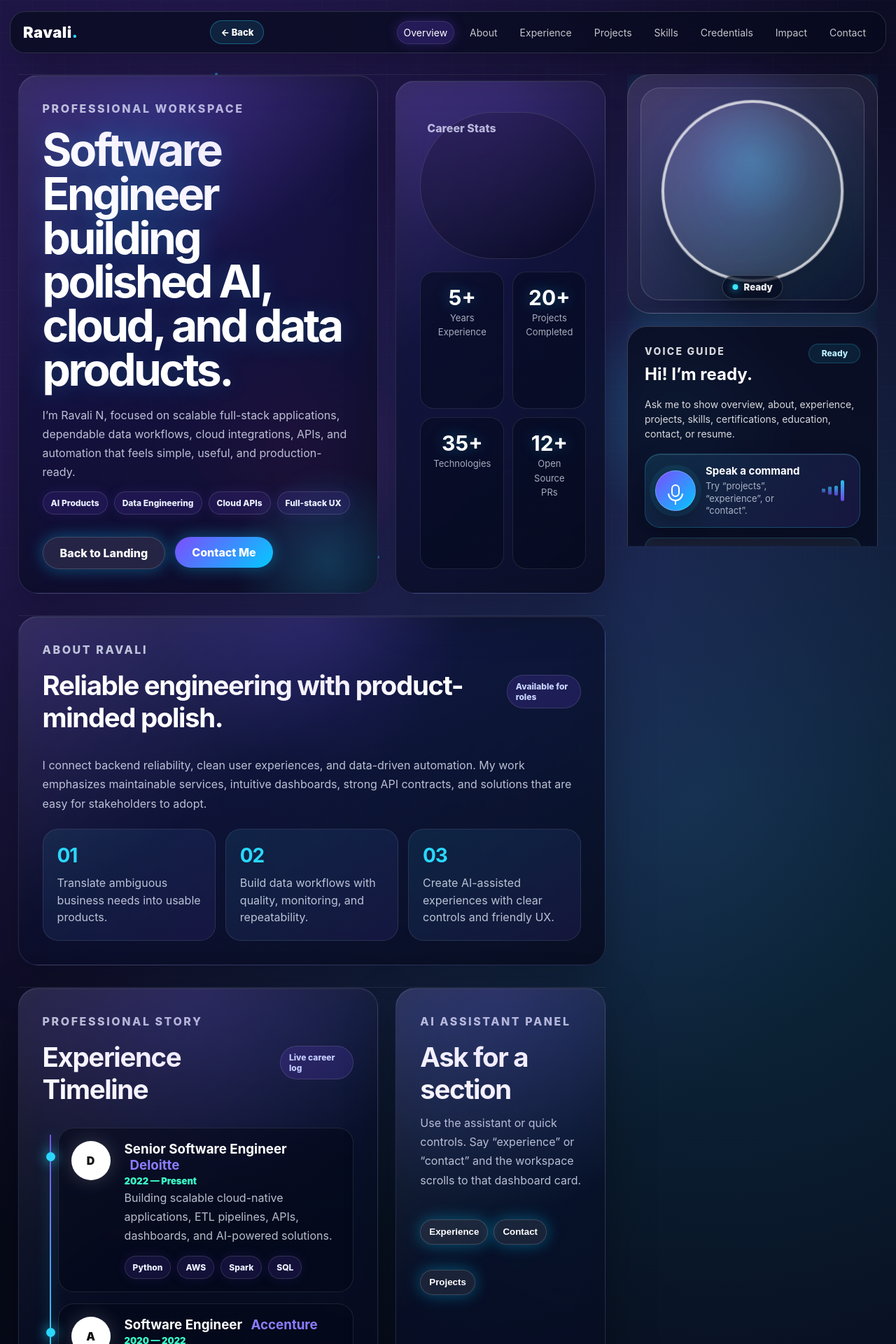
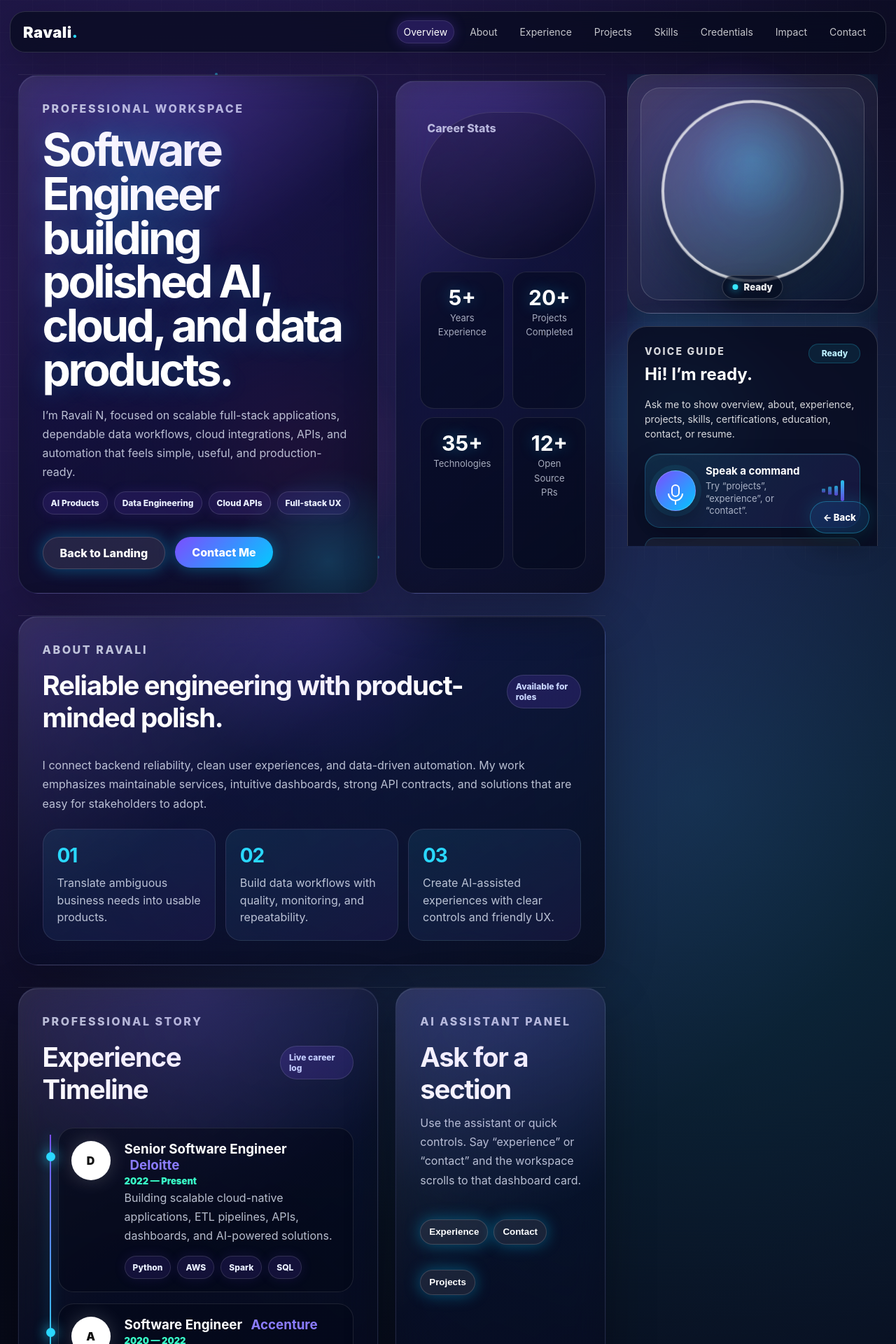
Before and after one commit to ravalireddy-24/Portfolio, a Flask app: page /portfolio in a window 1280 px wide. Shown: the top 1920 px of the page at 70% size. Run offline with Flask 3, Linux system fonts and the light colour scheme; grey boxes are pictures that could not be loaded.

Commit message:
Changes in Second page

```diff
--- a/static/css/style.css
+++ b/static/css/style.css
@@ -2279,3 +2279,21 @@ body::before {
     grid-template-columns: 1fr;
   }
 }
+/* Floating portfolio page back action */
+.floating-back-home {
+  position: fixed;
+  right: clamp(18px, 3vw, 42px);
+  bottom: clamp(18px, 3vw, 42px);
+  z-index: 60;
+  display: inline-flex;
+  align-items: center;
+  justify-content: center;
+  min-height: 46px;
+  padding: 12px 18px;
+  box-shadow: 0 16px 42px rgba(0, 0, 0, .34), 0 0 28px rgba(42, 216, 255, .2);
+  backdrop-filter: blur(18px) saturate(140%);
+}
+
+.floating-back-home:hover {
+  transform: translateY(-3px);
+}
--- a/templates/portfolio.html
+++ b/templates/portfolio.html
@@ -12,7 +12,6 @@
 
   <header class="topbar dashboard-topbar" aria-label="Portfolio navigation">
     <a class="brand" href="{{ url_for('home') }}">Ravali<span>.</span></a>
-        <a class="back-home-link" href="{{ url_for('home') }}" aria-label="Back to home page">← Back</a>
     <nav>
             <a href="#overview">Overview</a>
       <a href="#about">About</a>
@@ -102,6 +101,7 @@
           <div class="quick-commands" aria-label="Portfolio commands"><button type="button" data-command="overview">Overview</button><button type="button" data-command="about">About</button><button type="button" data-command="experience">Experience</button><button type="button" data-command="projects">Projects</button><button type="button" data-command="skills">Skills</button><button type="button" data-command="certifications">Credentials</button><button type="button" data-command="education">Education</button><button type="button" data-command="contact">Contact</button></div>
         </div>      </aside>
     </div>
+        <a class="back-home-link floating-back-home" href="{{ url_for('home') }}" aria-label="Back to home page">← Back</a>
   </main>
   <script src="{{ url_for('static', filename='js/script.js') }}" defer></script>
 </body>
```
